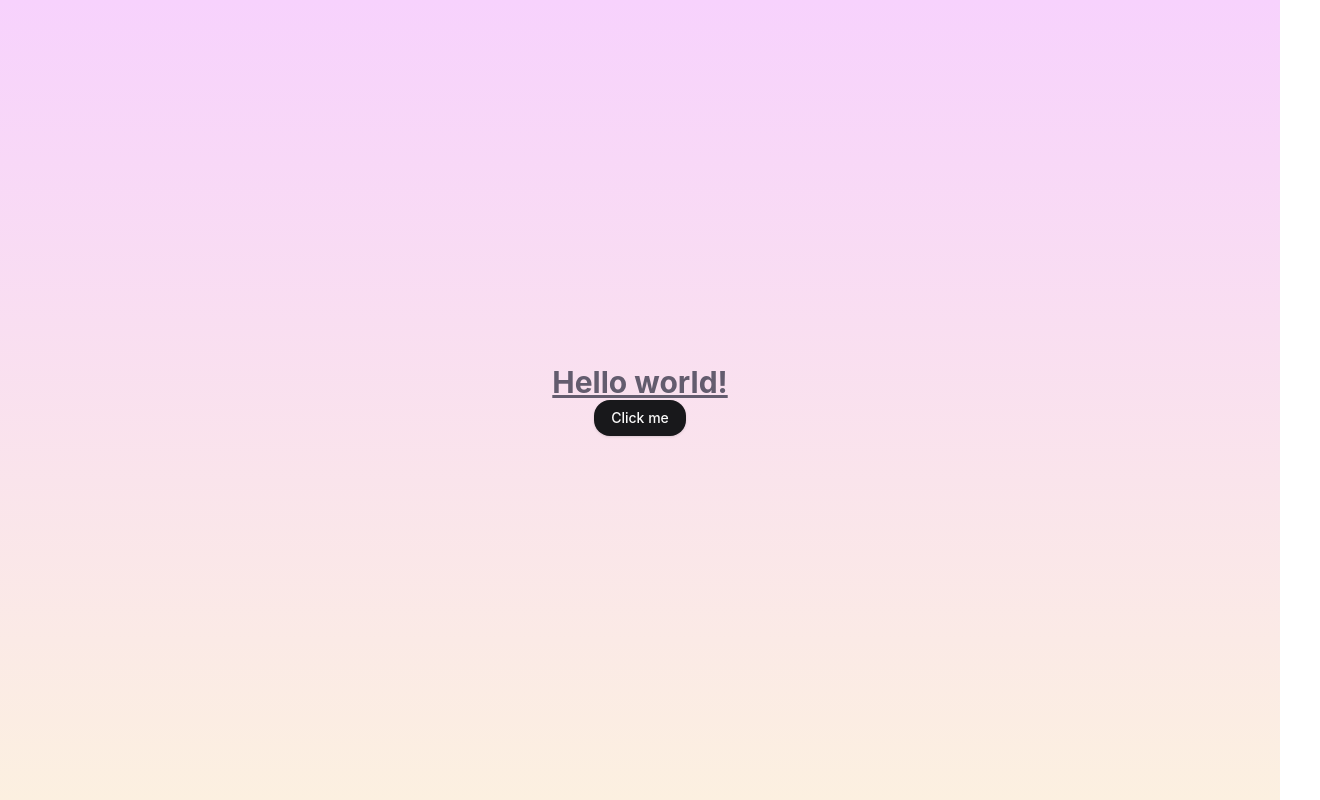
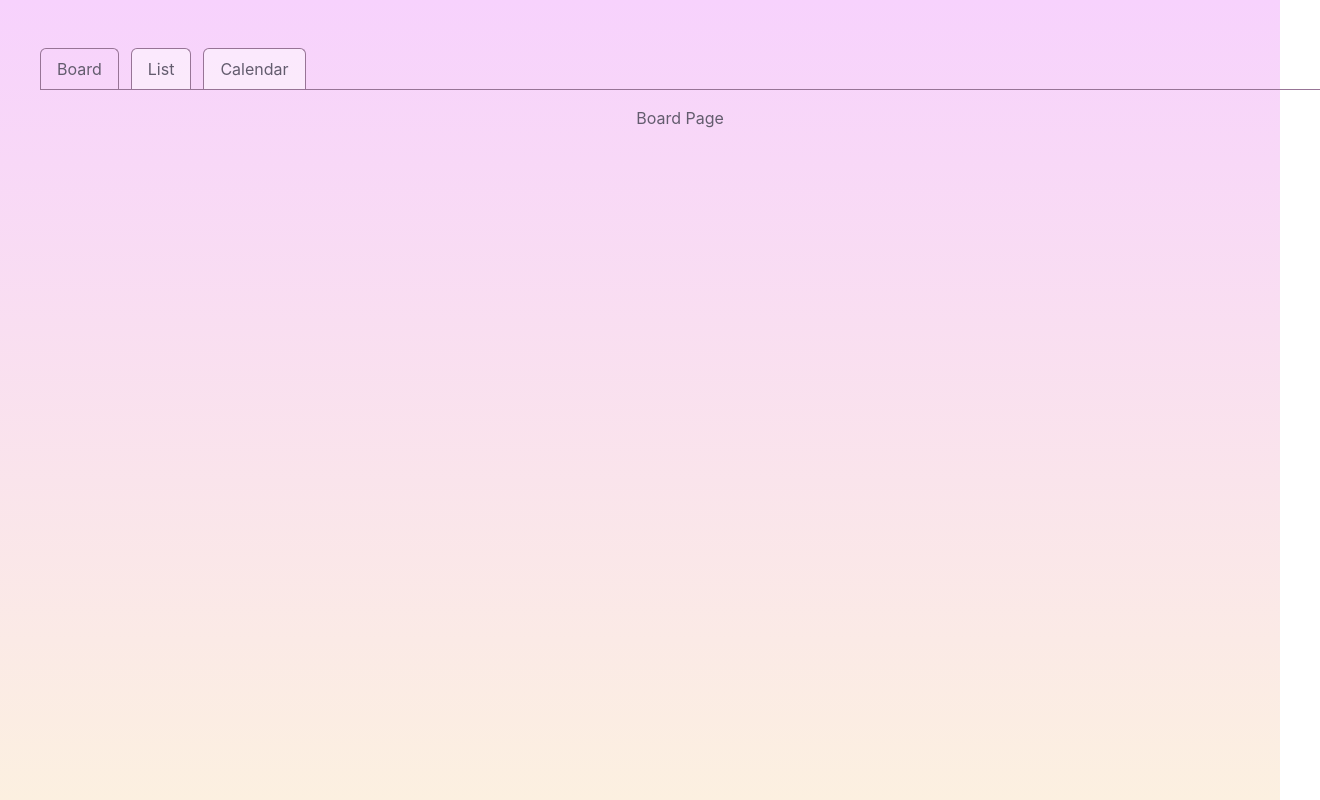
Before and after one commit to KaiKoide/task-space, a React (Vite) app in the folder client/: page / in a window 1280 px wide. Shown: the whole page, 1320 px wide, since content can reach past the window. Built offline with nearby package versions, Linux system fonts and the light colour scheme.

Commit message:
feat: add board

```diff
--- a/client/src/App.tsx
+++ b/client/src/App.tsx
@@ -1,11 +1,10 @@
 import "./App.css";
-import { Button } from "./components/ui/button";
+import TabsComponent from "./components/ui/tabs";
 
 function App() {
 	return (
 		<>
-			<h1 className="text-3xl font-bold underline">Hello world!</h1>
-			<Button>Click me</Button>
+			<TabsComponent />
 		</>
 	);
 }
--- /dev/null
+++ b/client/src/components/Board.tsx
@@ -0,0 +1,5 @@
+function Board() {
+	return <p>Board Page</p>;
+}
+
+export default Board;
--- a/client/src/components/ui/tabs.tsx
+++ b/client/src/components/ui/tabs.tsx
@@ -1,5 +1,7 @@
 import { Tab, Tabs, TabList, TabPanel } from "react-tabs";
 import "react-tabs/style/react-tabs.css";
+
+import Board from "@/components/Board";
 
 function TabsComponent() {
 	return (
@@ -9,24 +11,24 @@ function TabsComponent() {
 					className="px-4 py-2 cursor-pointer bg-white/50 focus:outline-none hover:opacity-70 border-t border-x border-custom-border rounded-t-md"
 					selectedClassName="!bg-transparent"
 				>
-					Tab 1
+					Board
 				</Tab>
 				<Tab
 					className="px-4 py-2 cursor-pointer bg-white/50 focus:outline-none hover:opacity-70 border-t border-x border-custom-border rounded-t-md"
 					selectedClassName="!bg-transparent"
 				>
-					Tab 2
+					List
 				</Tab>
 				<Tab
 					className="px-4 py-2 cursor-pointer bg-white/50 focus:outline-none hover:opacity-70 border-t border-x border-custom-border rounded-t-md"
 					selectedClassName="!bg-transparent"
 				>
-					Tab 3
+					Calendar
 				</Tab>
 			</TabList>
 
 			<TabPanel className="p-4">
-				<h2 className="text-lg font-semibold">Content for Tab 1</h2>
+				<Board />
 			</TabPanel>
 			<TabPanel className="p-4">
 				<h2 className="text-lg font-semibold">Content for Tab 2</h2>
```
